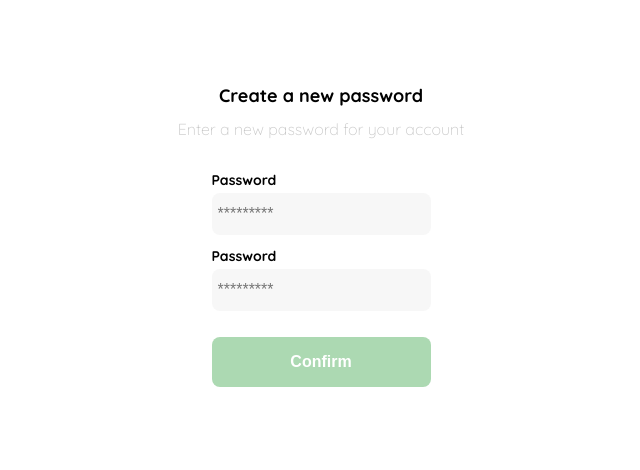
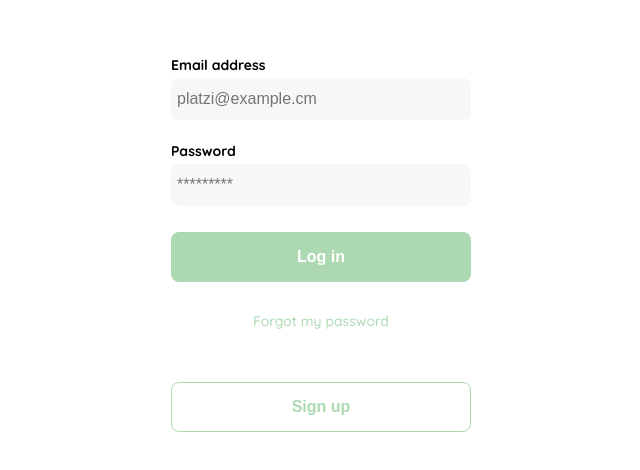
Before and after one commit to pacool84/REACT-SHOP, a React app: page /login in a window 1280 px wide. Shown: the part 156-626 px from the top of the page, without its empty margins (319-959 px from the left). Built offline with nearby package versions, Linux system fonts and the light colour scheme.

Commit message:
[ADD] useRef to get and send the input info form, also fix the structure of the JSX Login component

```diff
--- a/src/pages/Login.jsx
+++ b/src/pages/Login.jsx
@@ -1,43 +1,51 @@
-import React from "react";
+import React, { useRef } from "react";
 import "@styles/Login.scss";
-import logoYardSale from "@logos/logo_yard_sale.svg";
+import logo from "@logos/logo_yard_sale.svg";
 
 const Login = () => {
+  const form = useRef(null);
+
+  const handleSubmit = (event) => {
+    event.preventDefault();
+    const formData = new FormData(form.current);
+    const data = {
+      userName: formData.get("email"),
+      password: formData.get("password"),
+    };
+    console.log(data);
+  };
   return (
-    <div className="login">
-      <div className="form-container">
-        <img src={logoYardSale} alt="logo" className="logo" />
-
-        <h1 className="title">Create a new password</h1>
-        <p className="subtitle">Enter a new password for your account</p>
-
-        <form action="/" className="form">
-          <label for="password" className="label">
+    <div className="Login">
+      <div className="Login-container">
+        <img src={logo} alt="logo" className="logo" />
+        <form action="/" className="form" ref={form}>
+          <label htmlFor="email" className="label">
+            Email address
+          </label>
+          <input
+            type="text"
+            name="email" //Cambiamos el atributo id por el atributo name para poder enviarlos al formData
+            placeholder="platzi@example.cm"
+            className="input input-email"
+          />
+          <label htmlFor="password" className="label">
             Password
           </label>
           <input
             type="password"
-            id="password"
+            name="password" //Cambiamos el atributo id por el atributo name para poder enviarlos al formData
             placeholder="*********"
             className="input input-password"
           />
-
-          <label for="new-password" className="label">
-            Password
-          </label>
-          <input
-            type="password"
-            id="new-password"
-            placeholder="*********"
-            className="input input-password"
-          />
-
-          <input
-            type="submit"
-            value="Confirm"
+          <button
+            onClick={handleSubmit}
             className="primary-button login-button"
-          />
+          >
+            Log in
+          </button>
+          <a href="/">Forgot my password</a>
         </form>
+        <button className="secondary-button signup-button">Sign up</button>
       </div>
     </div>
   );
--- a/src/styles/Login.scss
+++ b/src/styles/Login.scss
@@ -1,11 +1,11 @@
 @import "vars";
-.login {
+.Login {
   width: 100%;
   height: 100vh;
   display: grid;
   place-items: center;
 }
-.form-container {
+.Login-container {
   display: grid;
   grid-template-rows: auto 1fr auto;
   width: 300px;
@@ -16,22 +16,16 @@
   justify-self: center;
   display: none;
 }
-.title {
-  font-size: var(--lg);
-  margin-bottom: 12px;
-  text-align: center;
-}
-.subtitle {
-  color: var(--very-light-pink);
-  font-size: var(--md);
-  font-weight: 300;
-  margin-top: 0;
-  margin-bottom: 32px;
-  text-align: center;
-}
 .form {
   display: flex;
   flex-direction: column;
+}
+.form a {
+  color: var(--hospital-green);
+  font-size: var(--sm);
+  text-align: center;
+  text-decoration: none;
+  margin-bottom: 52px;
 }
 .label {
   font-size: var(--sm);
@@ -47,11 +41,25 @@
   padding: 6px;
   margin-bottom: 12px;
 }
+.input-email {
+  margin-bottom: 22px;
+}
 .primary-button {
   background-color: var(--hospital-green);
   border-radius: 8px;
   border: none;
   color: var(--white);
+  width: 100%;
+  cursor: pointer;
+  font-size: var(--md);
+  font-weight: bold;
+  height: 50px;
+}
+.secondary-button {
+  background-color: var(--white);
+  border-radius: 8px;
+  border: 1px solid var(--hospital-green);
+  color: var(--hospital-green);
   width: 100%;
   cursor: pointer;
   font-size: var(--md);
```
